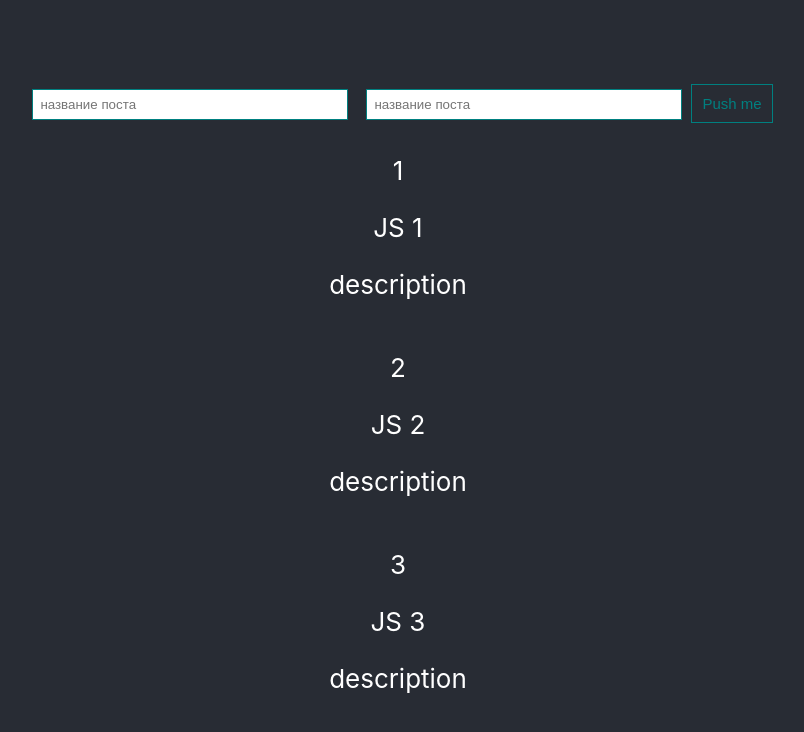
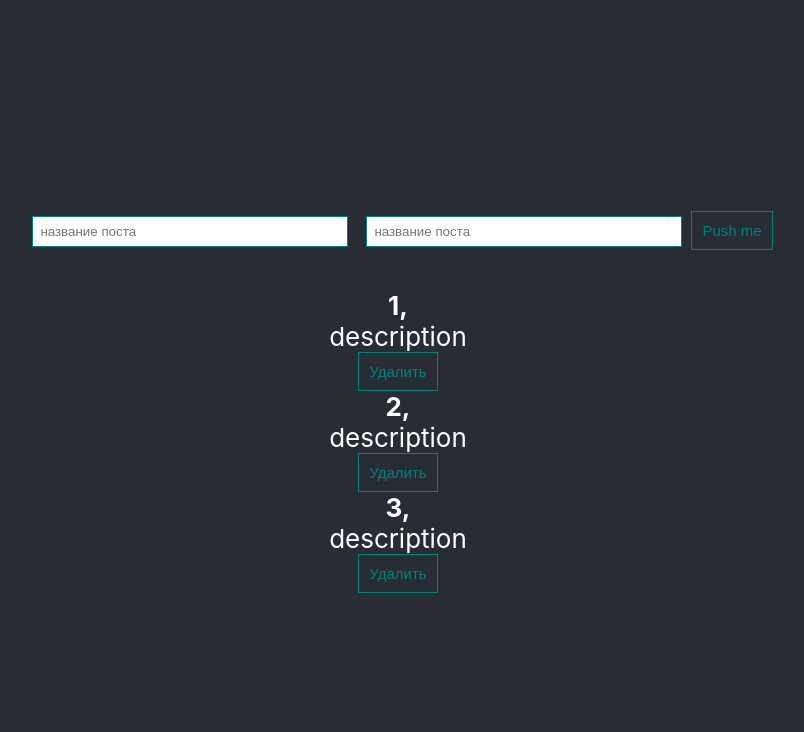
Before and after one commit to Anysound/react-practices, a React (Create React App) app: page / in a window 1280 px wide. Shown: the top 732 px of the page, without its empty margins (242-1046 px from the left). Built offline with nearby package versions, Linux system fonts and the light colour scheme.

Commit message:
deletion comments

```diff
--- a/src/App.js
+++ b/src/App.js
@@ -1,5 +1,7 @@
 import { useRef, useState } from "react";
 import "./App.css";
+import { PostForm } from "./PostForm";
+import { PostList } from "./PostList";
 import { MyBtn } from "./UI/btn/MyBtn";
 import { MyInput } from "./UI/input/MyInput";
 
@@ -12,47 +14,31 @@ function App() {
     { id: 3, title: "JS 3", body: "description" },
   ]);
 
-  const bodyInputRef = useRef(); // получаем ссылку для
-  const addNewPost = (e) => {
-    e.preventDefault();
-    const newPost = {
-      id: Date.now(),
-      title,
-      body,
-    };
+  const bodyInputRef = useRef(); // получаем ссылку для элемента
+  const createPost = (newPost) => {
     setPosts([...posts, newPost])
-    setTitle('');
-    setBody('')
-  };
+  }
+
+  const deletePost = (post) => {
+    setPosts(posts.filter(it => it.id !== post.id))
+  }
 
   return (
     <div className="App">
       <header className="App-header">
-        <form action="">
-          {/* управляемый компонент */}
-          <MyInput
-            value={title}
-            onChange={(e) => setTitle(e.target.value)}
-            placeholder="название поста"
-          />
-          {/* неуправляемый компонент */}
-          <MyInput
-            value={body}
-            onChange={e => setBody(e.target.value)}
-            ref={bodyInputRef}
-            placeholder="название поста"
-          />
-          <MyBtn onClick={addNewPost}>Push me</MyBtn>
-        </form>
-        {posts.map(it => {
+        <PostForm create={createPost}/>
+        <PostList posts={posts} remove={deletePost} />
+        {/* {posts.map(it => {
           return (
             <div>
               <p>{it.id}</p>
               <p>{it.title}</p>
               <p>{it.body}</p>
+              <MyBtn onClick={(evt) => deletePost(evt.target.value)}>delete</MyBtn>
             </div>
           )
-        })}
+        })} */}
+
       </header>
     </div>
   );
--- /dev/null
+++ b/src/PostForm.jsx
@@ -0,0 +1,36 @@
+import React, { useState } from 'react';
+import { MyBtn } from './UI/btn/MyBtn';
+import { MyInput } from './UI/input/MyInput';
+
+
+export const PostForm = ({create}) => {
+  const [post, setPost] = useState({title: '', body: ''});
+
+  const addNewPost = (e) => {
+    e.preventDefault();
+    const newPost = {
+      ...post,
+      id: Date.now(),
+    };
+    create(newPost)
+    // setPosts([...posts, newPost])
+  };
+
+  return (
+    <div>
+      <form action="">
+          {/* управляемый компонент */}
+          <MyInput
+            onChange={e => setPost({...post, title: e.target.value})}
+            placeholder="название поста"
+          />
+          {/* неуправляемый компонент */}
+          <MyInput
+            onChange={e => setPost({...post, body: e.target.value})}
+            placeholder="название поста"
+          />
+          <MyBtn onClick={addNewPost}>Push me</MyBtn>
+        </form>
+    </div>
+  )
+}
--- /dev/null
+++ b/src/PostItem.jsx
@@ -0,0 +1,19 @@
+import React from 'react'
+import { MyBtn } from './UI/btn/MyBtn'
+
+export const PostItem = (props) => {
+
+  return (
+    <div className="post">
+      <div className="post__content">
+        <strong>{props.number}, {props.title}</strong>
+        <div className="">
+          {props.post.body}
+        </div>
+      </div>
+      <div className="post__btns">
+        <MyBtn onClick={() => props.remove(props.post)}>Удалить</MyBtn>
+      </div>
+    </div>
+  )
+}
--- /dev/null
+++ b/src/PostList.jsx
@@ -0,0 +1,14 @@
+import React from 'react';
+import { PostItem } from './PostItem';
+
+export const PostList = ({posts, title, remove}) => {
+
+  return (
+    <div>
+      <h1>{title}</h1>
+      {posts.map((post, index) => {
+        return <PostItem number={index + 1} remove={remove} post={post} key={post.id}/>
+      })}
+    </div>
+  )
+}
```
